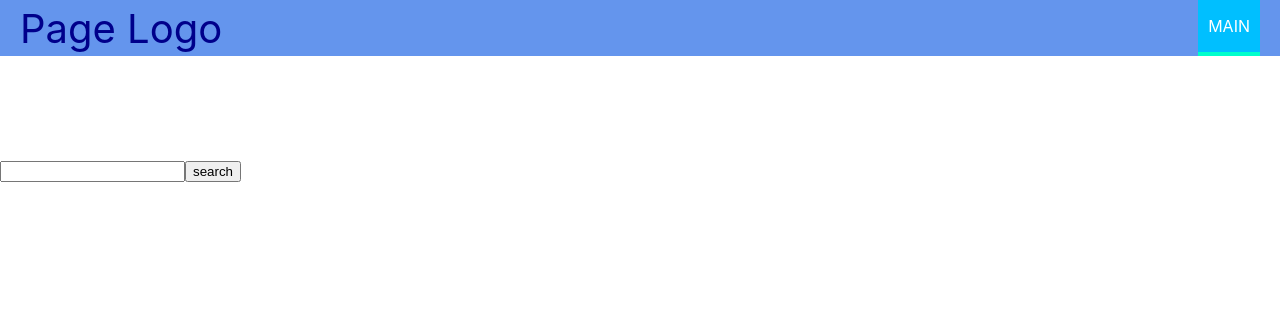
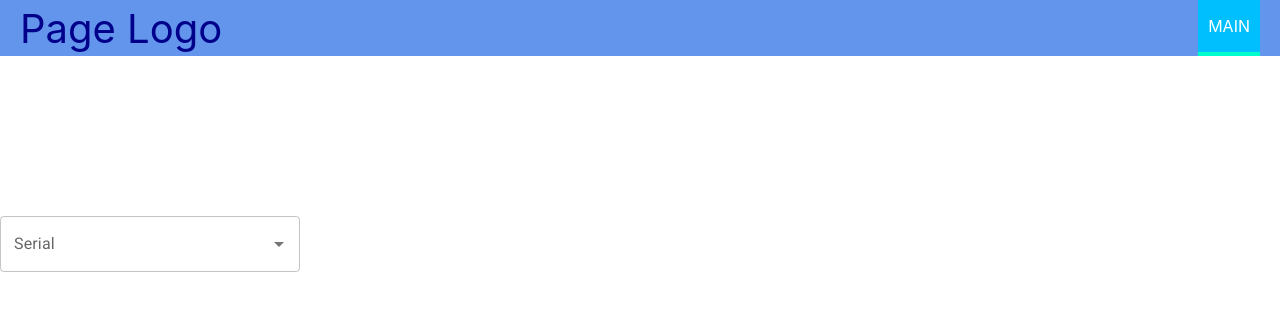
Before and after one commit to koreicnurs/serial-search, a React (Create React App) app: page / in a window 1280 px wide. Shown: the top 310 px of the page. Built offline with nearby package versions, Linux system fonts and the light colour scheme; no server answers.

Commit message:
add SearchSerials with autocomplete get data by input

```diff
--- a/package.json
+++ b/package.json
@@ -3,6 +3,9 @@
   "version": "0.1.0",
   "private": true,
   "dependencies": {
+    "@emotion/react": "^11.9.3",
+    "@emotion/styled": "^11.9.3",
+    "@mui/material": "^5.9.2",
     "@testing-library/jest-dom": "^5.16.4",
     "@testing-library/react": "^13.3.0",
     "@testing-library/user-event": "^13.5.0",
--- a/public/index.html
+++ b/public/index.html
@@ -8,6 +8,14 @@
       name="description"
       content="Web site created using create-react-app"
     />
+    <link
+            rel="stylesheet"
+            href="https://fonts.googleapis.com/css?family=Roboto:300,400,500,700&display=swap"
+    />
+    <link
+            rel="stylesheet"
+            href="https://fonts.googleapis.com/css?family=Roboto:300,400,500,700&display=swap"
+    />
     <title>React App</title>
   </head>
   <body>
--- a/src/App.js
+++ b/src/App.js
@@ -2,13 +2,15 @@ import React from 'react';
 import Layout from "./UI/Layout/Layout";
 import {Route, Switch} from "react-router-dom";
 import SearchSerials from "./containers/SearchSerials/SearchSerials";
+import Serial from "./containers/Serial/Serial";
 
 const App = () => {
     return (
         <Layout>
             <Switch>
                 <Route path='/' exact component={SearchSerials}/>
-
+                <Route path='/shows/:id' exact component={Serial}/>
+                <Route render={() => <h1>Not Found</h1>}/>
             </Switch>
         </Layout>
     );
--- a/src/UI/Layout/Layout.js
+++ b/src/UI/Layout/Layout.js
@@ -1,12 +1,14 @@
 import React from 'react';
 import Toolbar from "../../components/Navigation/Toolbar/Toolbar";
 import './Layout.css';
+import SearchSerials from "../../containers/SearchSerials/SearchSerials";
 
 const Layout = props => {
 
     return (
         <div>
             <Toolbar/>
+            <SearchSerials/>
             <div className='content'>{props.children}</div>
         </div>
     );
--- a/src/components/Navigation/Toolbar/Toolbar.js
+++ b/src/components/Navigation/Toolbar/Toolbar.js
@@ -4,12 +4,15 @@ import './Toolbar.css';
 
 const Toolbar = () => {
     return (
+        <>
             <header className='Toolbar'>
                 <div className='Logo'>Page Logo</div>
                 <nav>
                     <NavItems/>
                 </nav>
             </header>
+        </>
+
     );
 };
 
--- a/src/containers/SearchSerials/SearchSerials.js
+++ b/src/containers/SearchSerials/SearchSerials.js
@@ -1,14 +1,61 @@
-import React from 'react';
+import React, {useEffect, useState} from 'react';
+import axios from "axios";
+import {Autocomplete, TextField} from "@mui/material";
+import {useHistory} from "react-router-dom";
 
 const SearchSerials = () => {
+    const [serial, setSerial] = useState([]);
+    const [value, setValue] = useState('');
 
+    const history = useHistory();
+
+    const getSerial = async () => {
+        // setLoading(true);
+        try {
+
+            const response = await axios(`http://api.tvmaze.com/search/shows?q=${value}`);
+            const allNameSerial = response.data.map(r => {
+                return {
+                    serialName: r.show.name,
+                    id: r.show.id
+                }
+            });
+            setSerial(allNameSerial);
+        } catch (e) {
+            console.log(e);
+        } finally {
+            // setLoading(false);
+            // console.log(allNameSerial);
+        }
+    };
+
+    const onChangeInput = async (e) => {
+        history.push(`/shows/${e.id}`)
+    };
+
+    const getValue = (e) => {
+        setValue(e);
+    };
+
+    useEffect(() => {
+        getSerial().catch();
+    }, [getSerial, value])
 
     return (
         <>
-            <input type="text" className="form-control" name='serial'/>
-            <button type='button'>search</button>
+            <Autocomplete
+                disablePortal
+                id="combo-box-demo"
+                onChange={(e, value) => onChangeInput(value)}
+                onInputChange={(e) => getValue(e.target.value)}
+                options={serial}
+                getOptionLabel={(option) => option.serialName}
+                sx={{width: 300}}
+                renderInput={(params) => <TextField {...params} label="Serial"/>}
+            />
         </>
     );
 };
 
+
 export default SearchSerials;
```
Also changed, not shown: src/containers/Serial/Serial.js (deleted, +0 -11 lines), 1 other file (tests, documents, lock files or other folders). Lines whose indentation alone changed are shown as unchanged.
